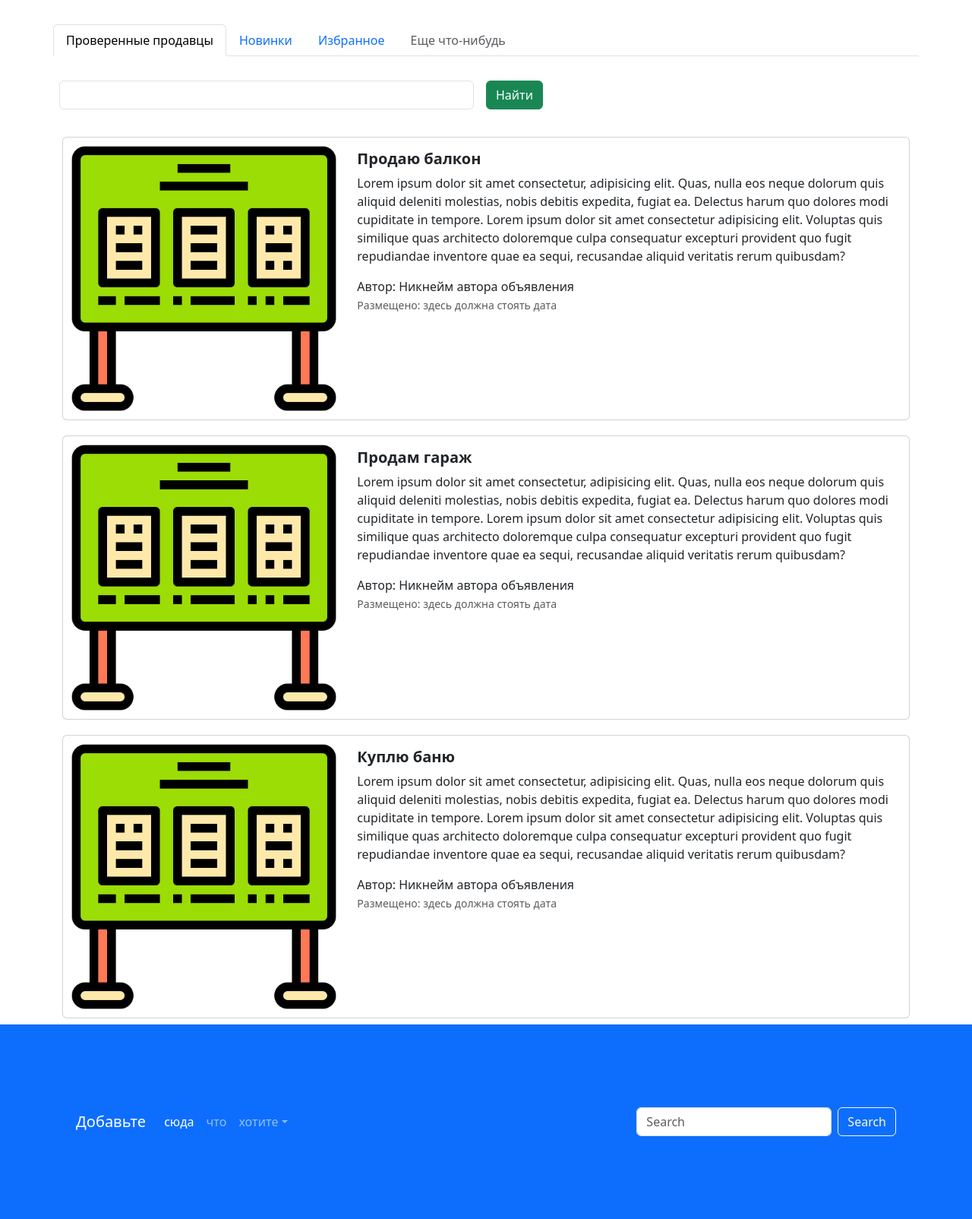
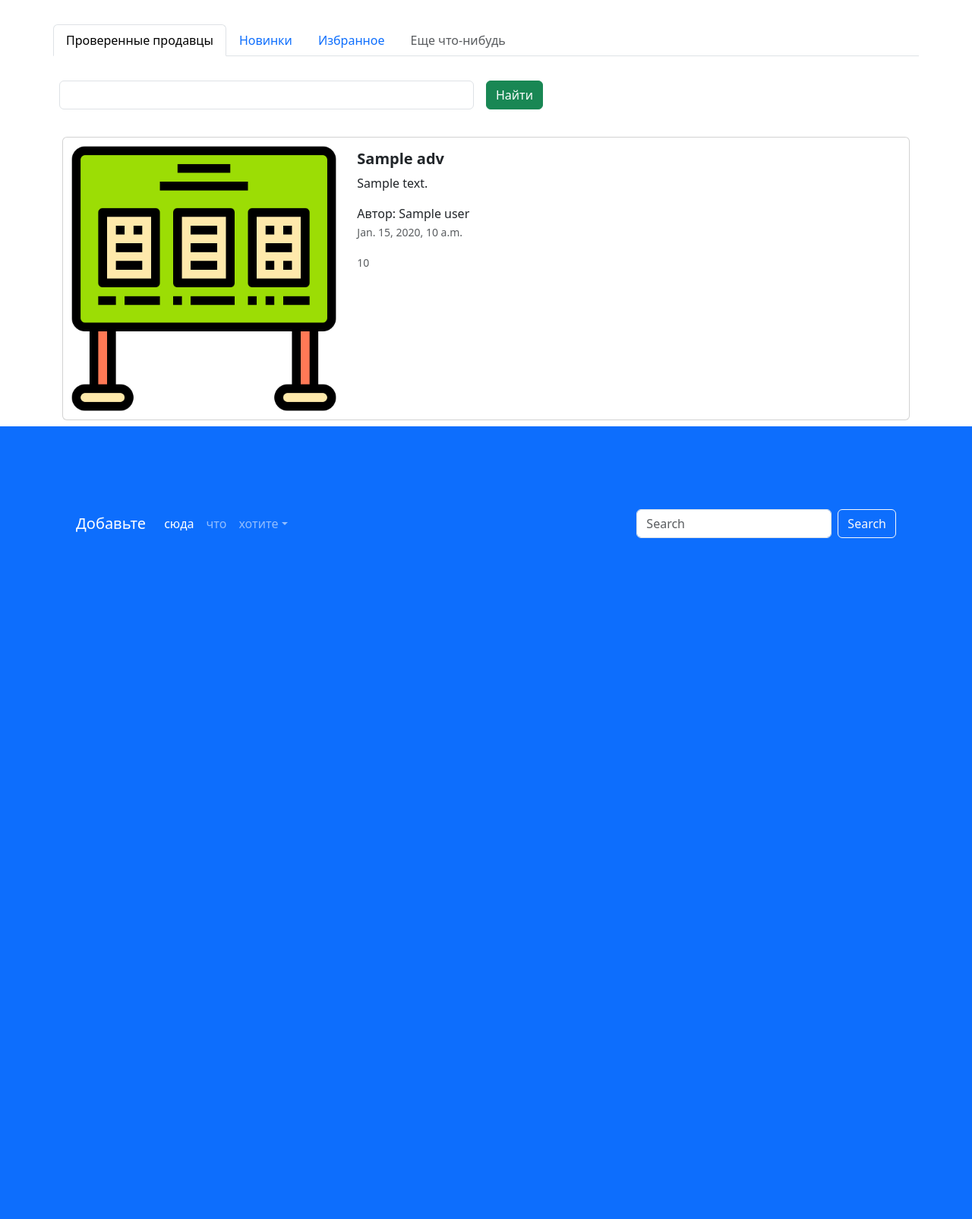
Before and after one commit to Mellisa2636/4_module, a Django app: template advertisements/templates/index.html in a window 1280 px wide. Shown: the part 716-2320 px from the top of the page at 76% size. After the commit the page ends 1424 px from the top, so only its background shows below. Run offline with Django 4.2, Linux system fonts and the light colour scheme; the template is opened without the code that fills it: most values are stand-ins (such as "Sample title", 1, 10 or a date in 2020); some libraries are stand-ins or nearby versions.

Commit message:
modified:   advertisements/app_advertisements/models.py 	modified:   advertisements/app_advertisements/views.py 	modified:   advertisements/templates/index.html

```diff
--- a/advertisements/app_advertisements/views.py
+++ b/advertisements/app_advertisements/views.py
@@ -4,7 +4,9 @@ from django.shortcuts import render
 # Create your views here.
 
 def index(request):
-    return render(request, 'index.html')
+    advertesements = Advertisement.objects.all()
+    context = { 'advertisements' : advertisements}
+    return render(request, 'index.html', context)
 
 def top_sellers(request):
     return render(request, 'top-sellers.html')
--- a/advertisements/templates/index.html
+++ b/advertisements/templates/index.html
@@ -89,6 +89,7 @@
       <div class="col-auto w-50">
         <input type="text" class="form-control">
       </div>
+      {% for adv in advertisements %}
       <div class="col-auto">
         <button type="submit" class="btn btn-success mb-3">Найти</button>
       </div>
@@ -105,78 +106,20 @@
         <div class="col-md-8">
           <div class="card-body">
             <h5 class="card-title">
-              <a href="advertisement.html" class="nav-link"><strong>Продаю балкон</strong></a>
+              <a href="advertisement.html" class="nav-link"><strong>{{ adv.title }}</strong></a>
             </h5>
             <a href="advertisement.html" class="nav-link">
-              <p class="card-text">
-                Lorem ipsum dolor sit amet consectetur, adipisicing elit. Quas, nulla eos neque dolorum quis aliquid
-                deleniti molestias, nobis debitis expedita, fugiat ea. Delectus harum quo dolores modi cupiditate in
-                tempore. Lorem ipsum dolor sit amet consectetur adipisicing elit. Voluptas quis similique quas
-                architecto doloremque culpa consequatur excepturi provident quo fugit repudiandae inventore quae ea
-                sequi, recusandae aliquid veritatis rerum quibusdam?
-              </p>
-              <span>Автор: Никнейм автора объявления</span>
-              <p class="card-text"><small class="text-muted">Размещено: здесь должна стоять дата</small></p>
-            </a>
-          </div>
-        </div>
-      </div>
-    </div>
-    <div class="card mb-2" style="max-width: 1200px; margin-top: 20px;">
-      <div class="row g-0">
-        <div class="col-md-4">
-          <a href="advertisement.html" class="nav-link">
-            <img src="{% static 'img/pict.png' %}" class="img-fluid rounded-start" alt="Card title">
-          </a>
-        </div>
-        <div class="col-md-8">
-          <div class="card-body">
-            <h5 class="card-title">
-              <a href="advertisement.html" class="nav-link"><strong>Продам гараж</strong></a>
-            </h5>
-            <a href="advertisement.html" class="nav-link">
-              <p class="card-text">
-                Lorem ipsum dolor sit amet consectetur, adipisicing elit. Quas, nulla eos neque dolorum quis aliquid
-                deleniti molestias, nobis debitis expedita, fugiat ea. Delectus harum quo dolores modi cupiditate in
-                tempore. Lorem ipsum dolor sit amet consectetur adipisicing elit. Voluptas quis similique quas
-                architecto doloremque culpa consequatur excepturi provident quo fugit repudiandae inventore quae ea
-                sequi, recusandae aliquid veritatis rerum quibusdam?
-              </p>
-              <span>Автор: Никнейм автора объявления</span>
-              <p class="card-text"><small class="text-muted">Размещено: здесь должна стоять дата</small></p>
-            </a>
-          </div>
-        </div>
-      </div>
-    </div>
-    <div class="card mb-2" style="max-width: 1200px; margin-top: 20px;">
-      <div class="row g-0">
-        <div class="col-md-4">
-          <a href="advertisement.html" class="nav-link">
-            <img src="{% static 'img/pict.png' %}" class="img-fluid rounded-start" alt="Card title">
-          </a>
-        </div>
-        <div class="col-md-8">
-          <div class="card-body">
-            <h5 class="card-title">
-              <a href="advertisement.html" class="nav-link"><strong>Куплю баню</strong></a>
-            </h5>
-            <a href="advertisement.html" class="nav-link">
-              <p class="card-text">
-                Lorem ipsum dolor sit amet consectetur, adipisicing elit. Quas, nulla eos neque dolorum quis aliquid
-                deleniti molestias, nobis debitis expedita, fugiat ea. Delectus harum quo dolores modi cupiditate in
-                tempore. Lorem ipsum dolor sit amet consectetur adipisicing elit. Voluptas quis similique quas
-                architecto doloremque culpa consequatur excepturi provident quo fugit repudiandae inventore quae ea
-                sequi, recusandae aliquid veritatis rerum quibusdam?
-              </p>
-              <span>Автор: Никнейм автора объявления</span>
-              <p class="card-text"><small class="text-muted">Размещено: здесь должна стоять дата</small></p>
+              <p class="card-text">{{ adv.description }}</p>
+              <span>Автор: {{ adv.user }}</span>
+              <p class="card-text"><small class="text-muted">{{ adv.created_date }}</small></p>
+              <p class="card-text"><small class="text-muted">{{ adv.price }}</small></p>
             </a>
           </div>
         </div>
       </div>
     </div>
   </div>
+  {% endfor %}
 </div>
 <footer style="padding: 100px;" class="bg-primary">
   <nav class="navbar navbar-expand-sm navbar-dark">
```
Also changed, not shown: advertisements/app_advertisements/models.py (+7 -0 lines).
